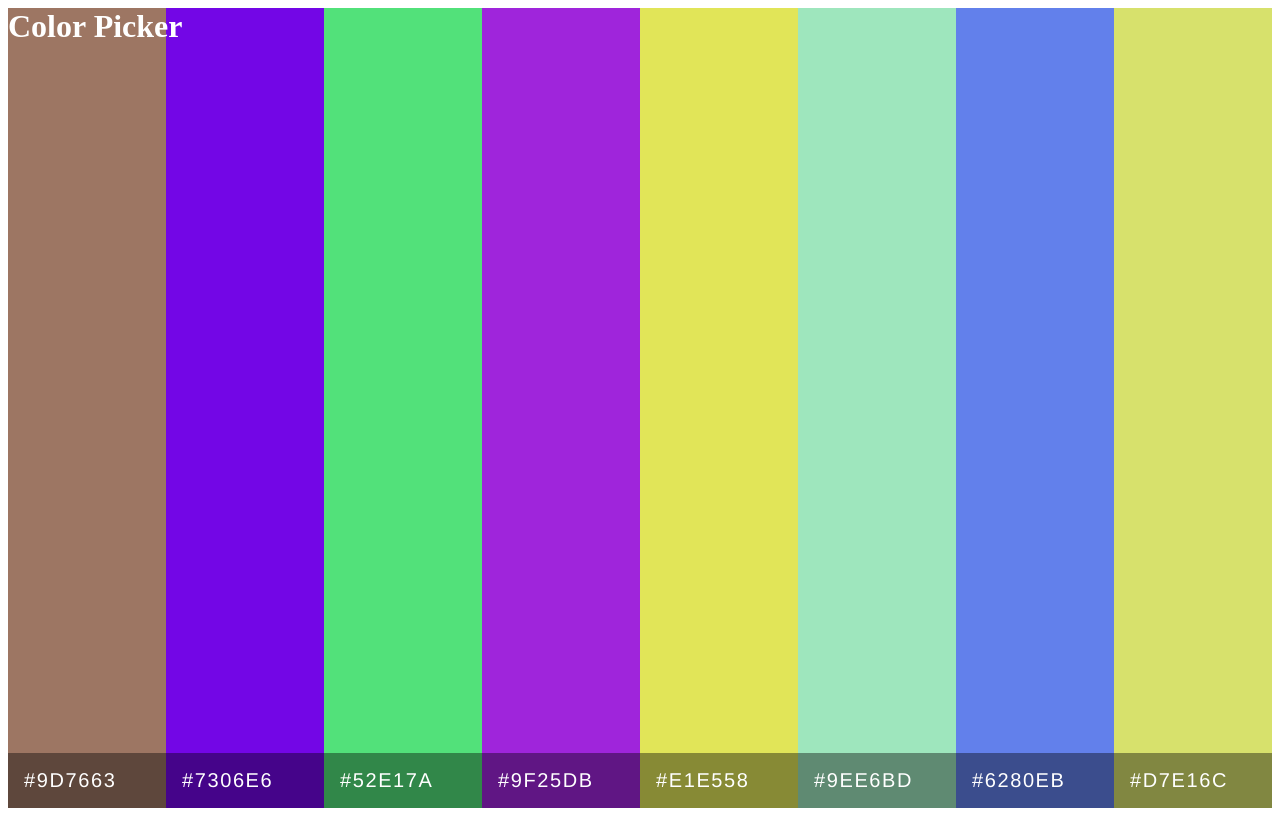
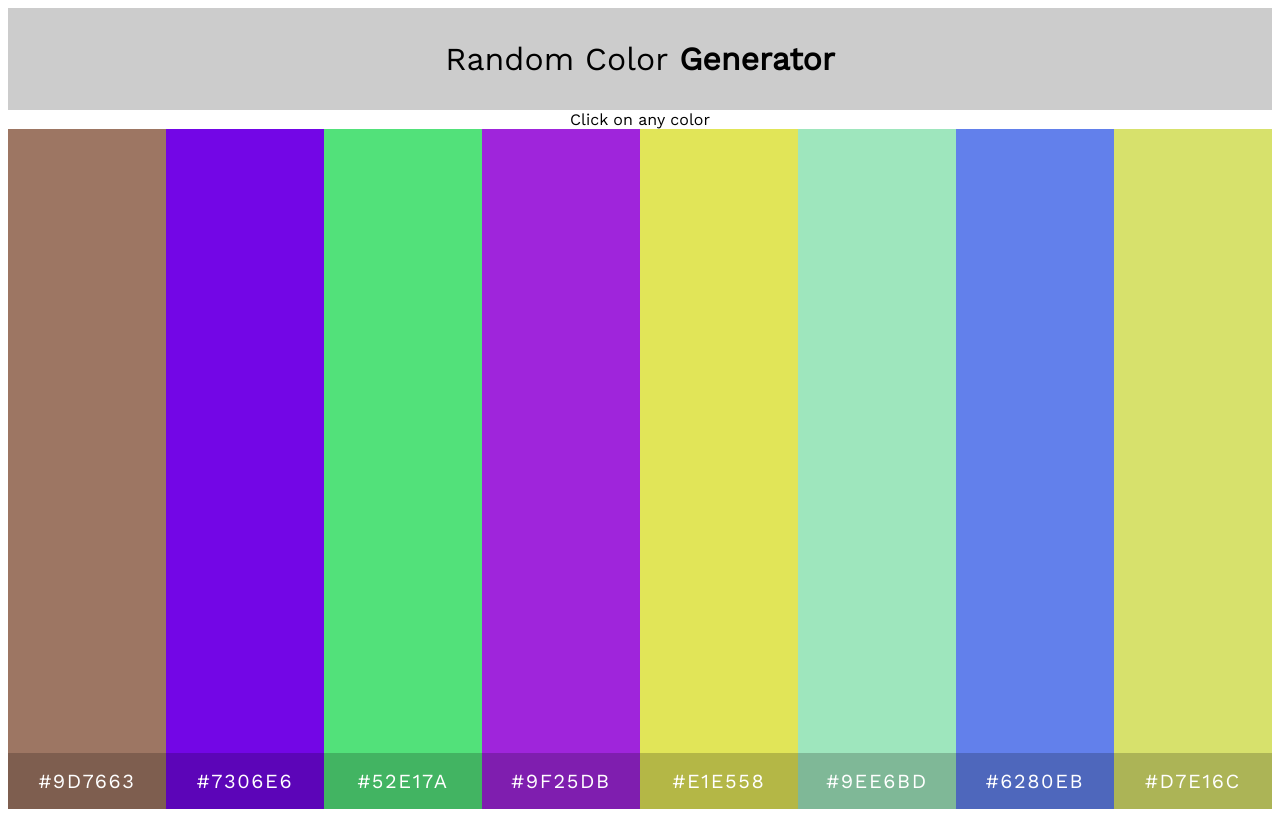
Before and after one commit to beewhoo/react-color-picker, a React (Create React App) app: page / in a window 1280 px wide. Built offline with nearby package versions, Linux system fonts and the light colour scheme.

Commit message:
completed

```diff
--- a/public/index.html
+++ b/public/index.html
@@ -10,6 +10,7 @@
     -->
     <link rel="manifest" href="%PUBLIC_URL%/manifest.json">
     <link rel="shortcut icon" href="%PUBLIC_URL%/favicon.ico">
+    <link href="https://fonts.googleapis.com/css?family=Work+Sans" rel="stylesheet">
     <!--
       Notice the use of %PUBLIC_URL% in the tags above.
       It will be replaced with the URL of the `public` folder during the build.
--- a/src/App.js
+++ b/src/App.js
@@ -33,7 +33,8 @@ class App extends React.Component {
   render () {
     return (
       <div>
-      <h1 className='header'> Color Picker </h1>
+      <h1 className='header'> <span>Random Color</span> Generator </h1>
+      <p>Click on any color</p>
       <div className="color-container">
         { this.state.colors.map((color, index) => <Color key={`color-${index}`} index={index} update={this.updateColor.bind(this)} hexCode={color.hexCode}></Color>) }
       </div>
--- a/src/index.css
+++ b/src/index.css
@@ -1,5 +1,6 @@
 * {
   box-sizing: border-box;
+  font-family: 'Work Sans', sans-serif;
 }
 
 .color-container {
@@ -8,7 +9,7 @@
 
 .color {
   flex-basis: 50%;
-  height:100vh;
+  height:85vh;
   cursor: pointer;
   position: relative;
 }
@@ -19,9 +20,8 @@
   bottom: 0;
   margin: 0;
   padding: 1rem;
-  background-color: rgba(0, 0, 0, 0.4);
+  background-color: rgba(0, 0, 0, 0.2);
   color: white;
-  font-family: Helvetica, sans-serif;
   letter-spacing: 0.1rem;
   font-size: 1.25em;
   font-weight: 300;
@@ -30,13 +30,20 @@
 }
 
 .header {
-  position:absolute;
   text-align: center;
   margin: 0;
+  padding: 1em;
+  background-color: rgba(0, 0, 0, 0.2);
+
+}
+
+.header span {
+  font-weight: 200;
+}
+
+p {
+  margin: 0;
   text-align: center;
-  display: inline-block;
-  z-index: 1000;
-  color:white;
 }
 
 .colorcode::-moz-selection {
```
Also changed, not shown: 1 other file (tests, documents, lock files or other folders).
